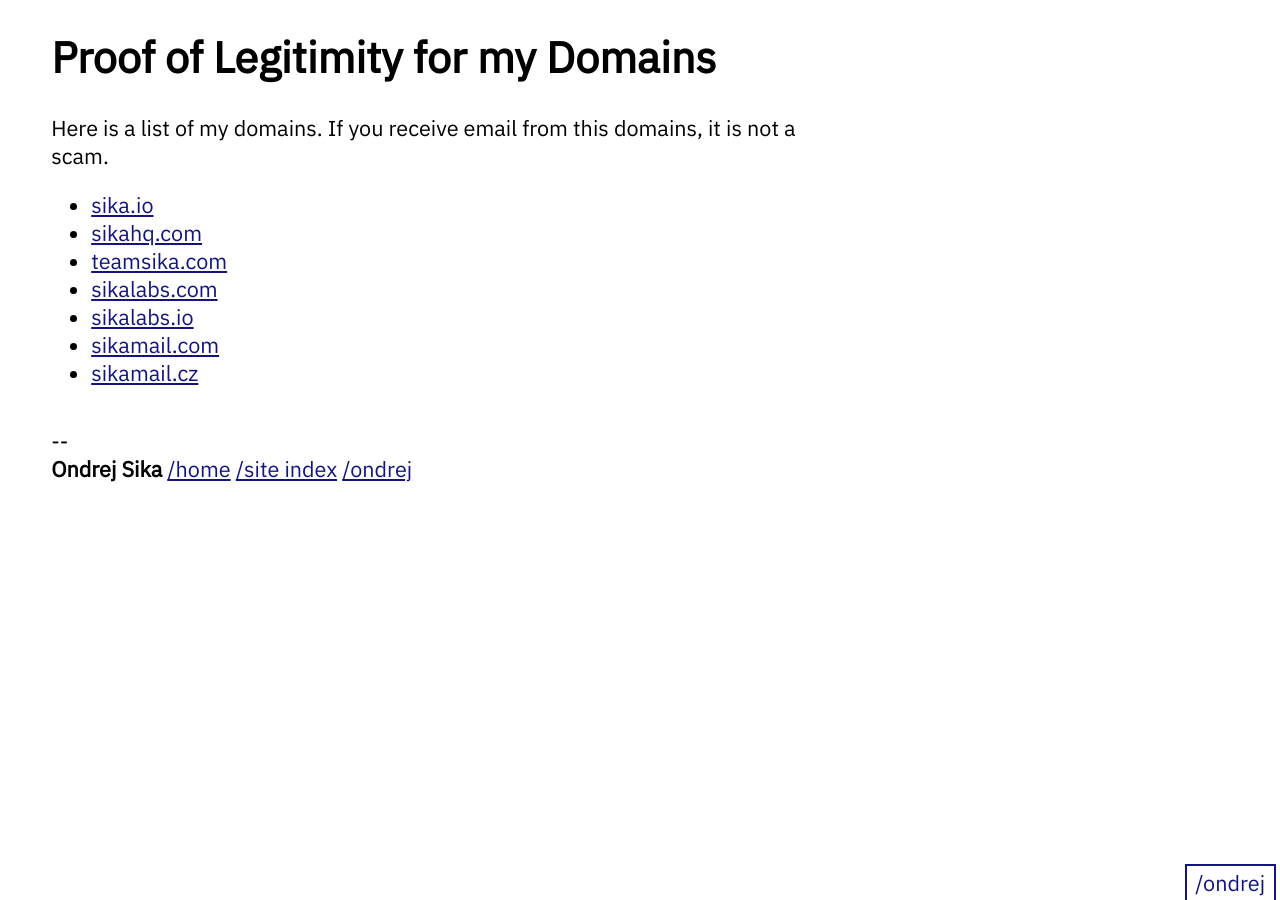
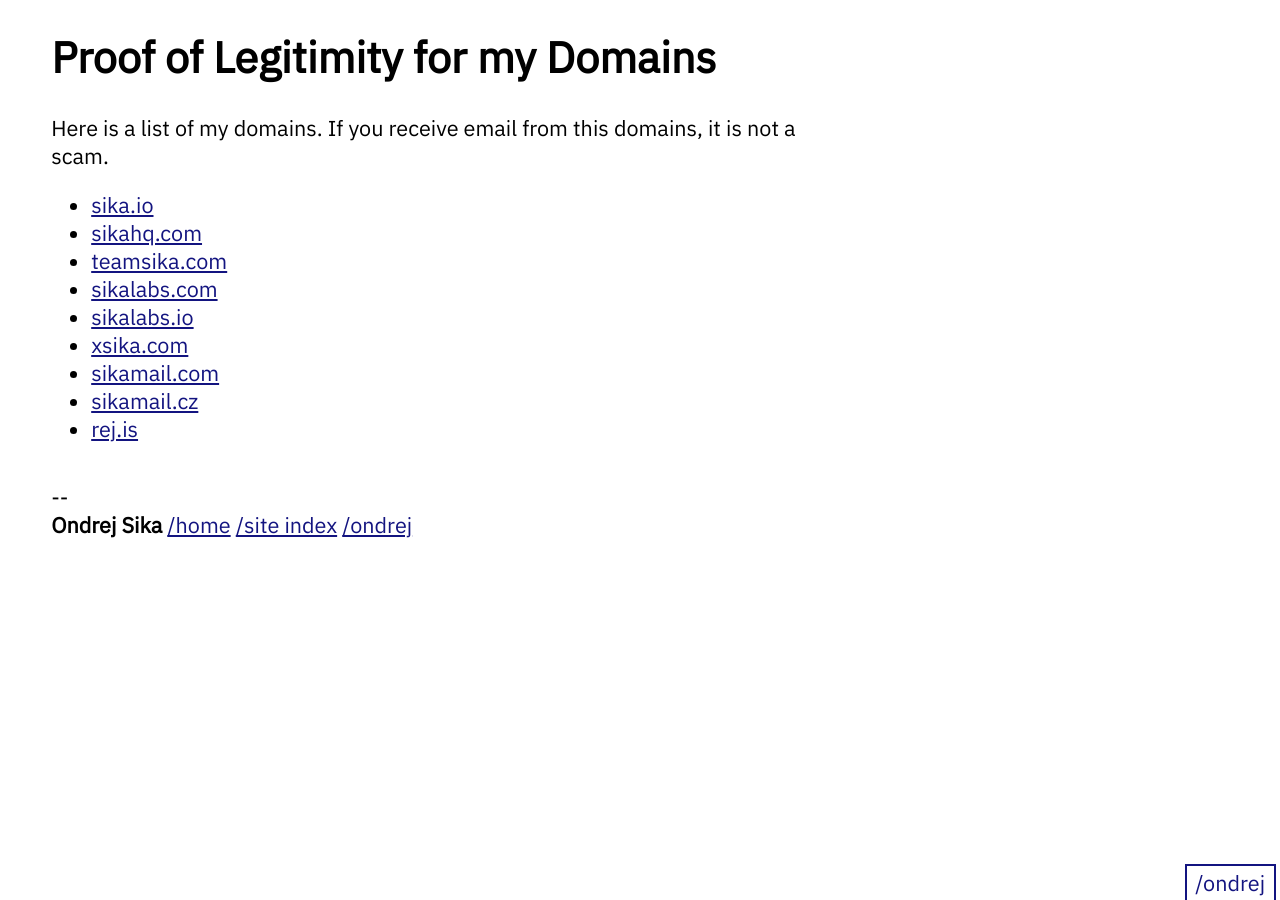
Before and after one commit to ondrejsika/ondrejsika.com, a Jekyll site: the page built from proof/domains/index.md, in a window 1280 px wide. Built offline with Jekyll 4.4.1, drawn with Linux system fonts in a browser that asks for light colours.

Commit message:
content(proof/domains): Add xsika.com & rej.is (for ond.rej.is) to Proof of Legitimity

```diff
--- a/proof/domains/index.md
+++ b/proof/domains/index.md
@@ -12,5 +12,7 @@
 - [teamsika.com](https://teamsika.com)
 - [sikalabs.com](https://sikalabs.com)
 - [sikalabs.io](https://sikalabs.io)
+- [xsika.com](https://xsika.com)
 - [sikamail.com](https://sikamail.com)
 - [sikamail.cz](https://sikamail.cz)
+- [rej.is](https://rej.is)
```
